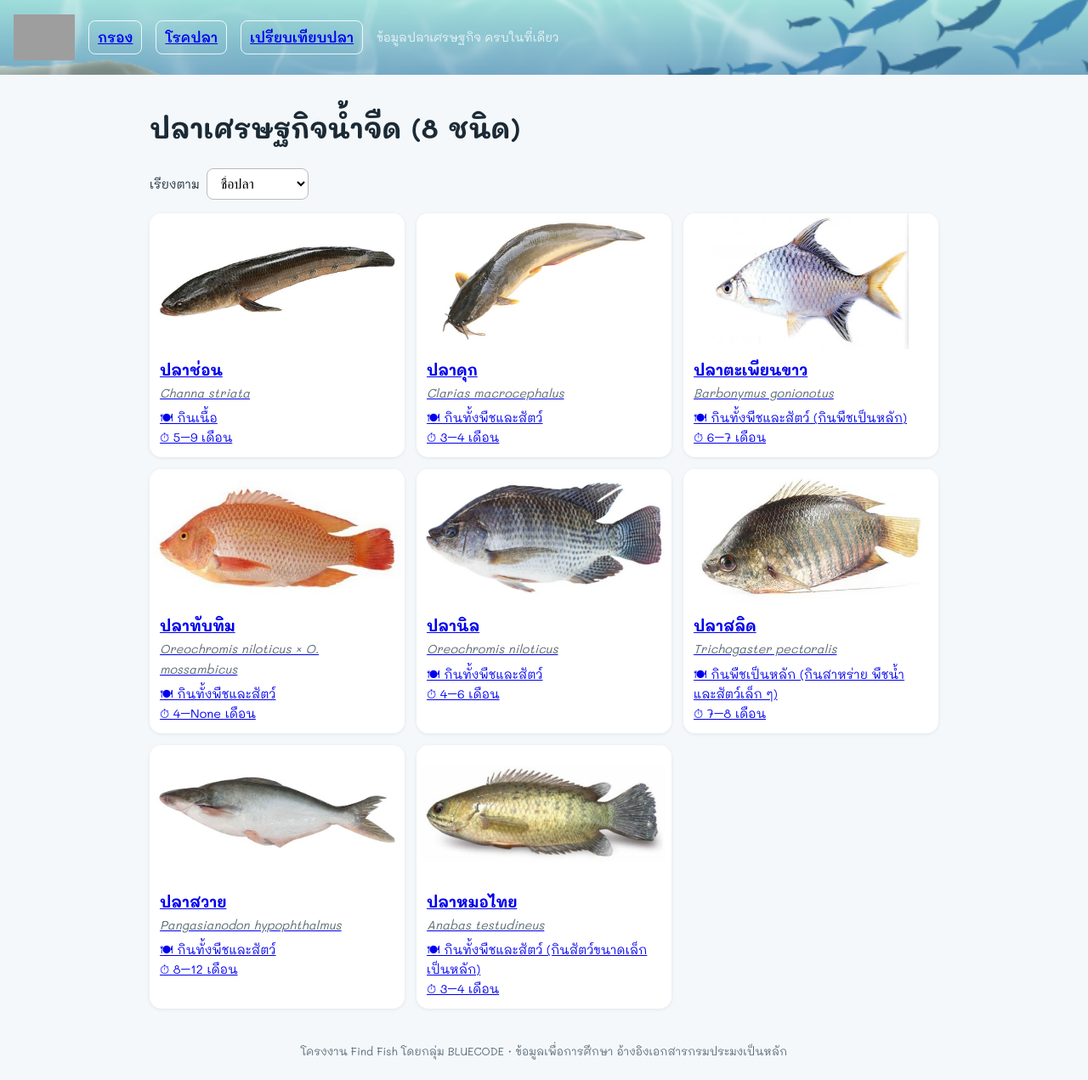
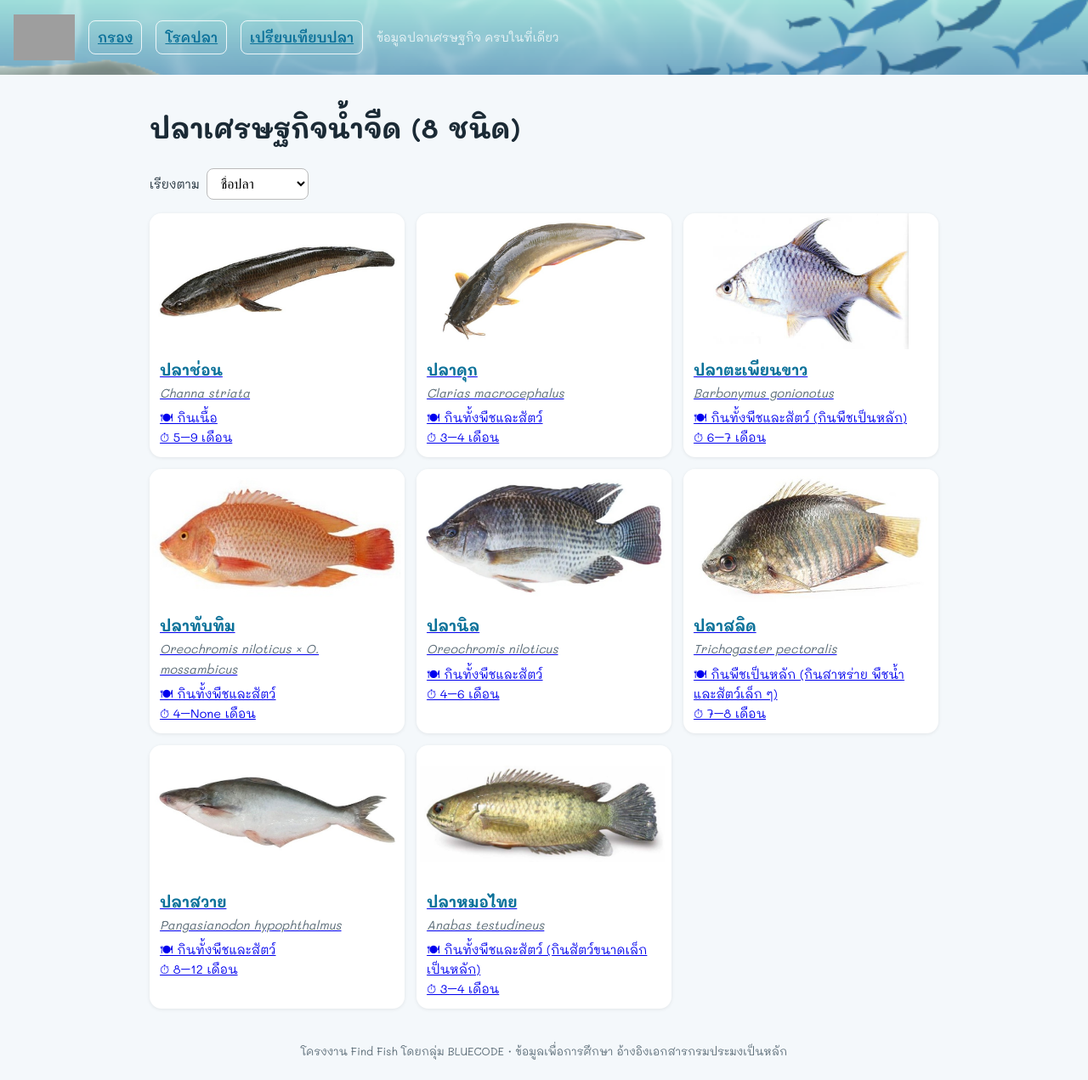
Before and after one commit to GaaFiw/find-fish, a Flask app: page /index in a window 1280 px wide. Shown: the whole page at 85% size. Run offline with Flask 3, Linux system fonts and the light colour scheme; grey boxes are pictures that could not be loaded.

Commit message:
Update fish and menu text colors
Co-authored-by: Copilot <223556219+Copilot@users.noreply.github.com>

```diff
--- a/static/css/style.css
+++ b/static/css/style.css
@@ -11,7 +11,7 @@ body {
 .site-header { background: #51d5e6 url("../img/TAP.png") center / cover no-repeat; color: #fff; padding: 8px 16px; display: flex; flex-wrap: wrap; align-items: center; gap: 8px 16px; }
 .logo { display: inline-flex; flex: 0 0 auto; align-items: center; }
 .logo img { display: block; width: 72px; height: 72px; object-fit: contain; }
-.filter-link { display: inline-flex; min-height: 40px; align-items: center; padding: 6px 10px; border: 1px solid rgba(255, 255, 255, .85); border-radius: 8px; font-weight: 600; }
+.filter-link { display: inline-flex; min-height: 40px; align-items: center; padding: 6px 10px; border: 1px solid rgba(255, 255, 255, .85); border-radius: 8px; color: #0B7199; font-weight: 600; }
 .filter-link:hover, .filter-link:focus-visible { background: #fff; color: #0b5f8a; }
 .filter-link:focus-visible { outline: 3px solid #0b5f8a; outline-offset: 2px; }
 .tagline { font-size: 0.85rem; opacity: 0.85; }
@@ -30,7 +30,7 @@ body {
 .fish-grid .card > .img-placeholder { border-radius: 14px 14px 0 0; }
 .img-placeholder { background: #d7e3ec; color: #4a6072; display: flex; align-items: center; justify-content: center; font-weight: 600; }
 .img-placeholder.large { height: 220px; border-radius: 12px; }
-.fish-grid .card h3 { margin: 10px 12px 2px; font-size: 1.1rem; }
+.fish-grid .card h3 { margin: 10px 12px 2px; color: #0B7199; font-size: 1.1rem; }
 .card-body { padding: 12px 14px; }
 .card-body h2 { margin: 0 0 2px; font-size: 1.1rem; }
 .fish-grid .card .sci { margin: 0 12px 6px; }
```
